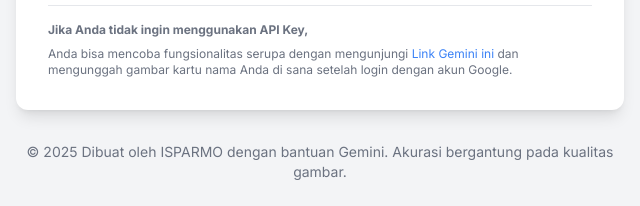
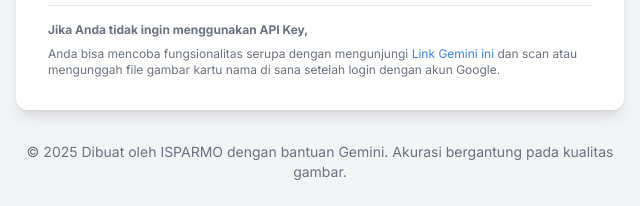
Before and after one commit to masisparmo/scannerkartunama, a plain HTML site: page index.html in a window 1280 px wide. Shown: the part 525-731 px from the top of the page, 320-960 px from the left. Drawn offline with nearby package versions, Linux system fonts and the light colour scheme.

Commit message:
Update index.html

```diff
--- a/index.html
+++ b/index.html
@@ -87,7 +87,7 @@
                     <li>Salin (copy) kunci tersebut dan tempel (paste) di atas.</li>
                 </ol>
                 <p class="pt-4 border-t border-gray-200 dark:border-gray-700"><strong>Jika Anda tidak ingin menggunakan API Key, </strong></p>
-                <p>Anda bisa mencoba fungsionalitas serupa dengan mengunjungi <a href="https://g.co/gemini/share/cbced047d906" target="_blank" class="text-blue-500 hover:underline">Link Gemini ini</a> dan mengunggah gambar kartu nama Anda di sana setelah login dengan akun Google.</p>
+                <p>Anda bisa mencoba fungsionalitas serupa dengan mengunjungi <a href="https://g.co/gemini/share/cbced047d906" target="_blank" class="text-blue-500 hover:underline">Link Gemini ini</a> dan scan atau mengunggah file gambar kartu nama di sana setelah login dengan akun Google.</p>
             </div>
         </div>
 
```
